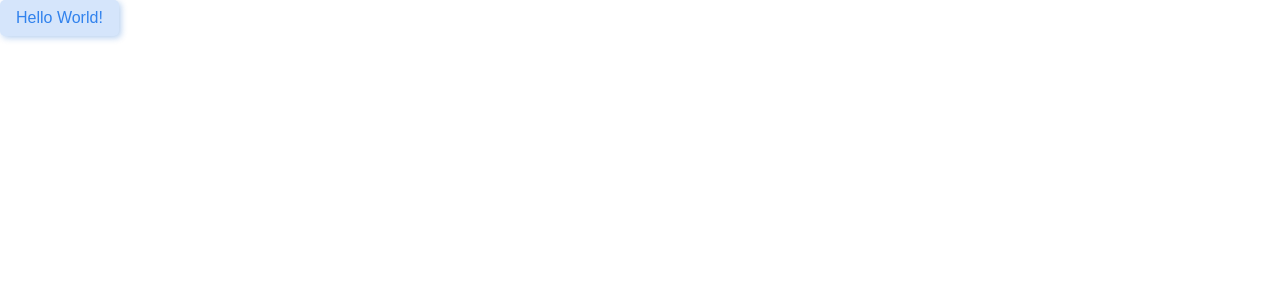
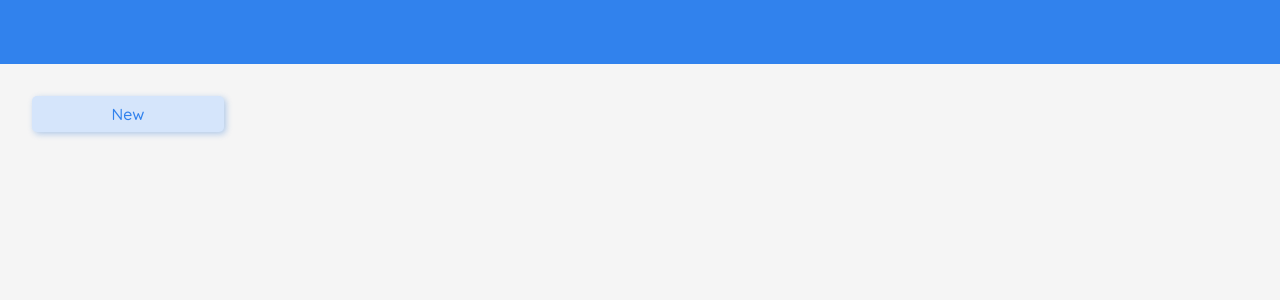
Before and after one commit to freecloudio/web, a React (Create React App) app: page / in a window 1280 px wide. Shown: the top 300 px of the page. Built offline with nearby package versions, Linux system fonts and the light colour scheme.

Commit message:
Start working on basic files app

```diff
--- a/src/App.css
+++ b/src/App.css
@@ -1,6 +1,7 @@
 .App {
 	width: 100vw;
-	height: 100vw;
+	height: 100vh;
 	overflow: hidden;
 	box-sizing: border-box;
+	background: var(--color-light-bg);
 }
--- a/src/App.tsx
+++ b/src/App.tsx
@@ -2,12 +2,14 @@ import React from 'react';
 import './index.css';
 import './App.css';
 
-import Button from './components/Button';
+import Files from './apps/files/Files';
+import Headerbar from './components/Headerbar';
 
 function App() {
   return (
     <div className="App">
-			<Button primary>Hello World!</Button>
+			<Headerbar />
+			<Files />
 		</div>
   );
 }
--- /dev/null
+++ b/src/apps/files/Files.tsx
@@ -0,0 +1,23 @@
+import React from 'react';
+import styled from 'styled-components';
+
+import FlexBox from '../../components/FlexBox';
+import FilesSidebar from './FilesSidebar';
+
+const Container = styled(FlexBox)`
+	padding-top: 2rem;
+	width: 100%;
+	height: 100%;
+`;
+
+
+function Files() {
+	return (
+		<Container>
+			<FilesSidebar />
+			<main></main>
+		</Container>
+	)
+}
+
+export default Files;
--- /dev/null
+++ b/src/apps/files/FilesSidebar.tsx
@@ -0,0 +1,24 @@
+import React from 'react';
+import styled from 'styled-components';
+import Button from '../../components/Button';
+import FlexBox from '../../components/FlexBox';
+
+const UploadButton = styled(Button)`
+	margin-left: 32px;
+	margin-bottom: 32px;
+`;
+
+const StyledAside = styled.aside`
+	height: 100%;
+	width: 14rem;
+`
+
+const FilesSidebar: React.FC = () => (
+	<StyledAside>
+		<FlexBox dir="column">
+			<UploadButton primary>New</UploadButton>
+		</FlexBox>
+	</StyledAside>
+);
+
+export default FilesSidebar;
--- a/src/components/Button.css
+++ /dev/null
@@ -1,19 +0,0 @@
-:root {
-	--button-default-bg-color: rgb(255, 255, 255);
-	--button-default-text-color: var(--main-text-color);
-	--button-default-shadow-base: 0px 3px 15px rgba(0, 0, 0, 0.15);
-}
-
-
-button {
-	display: inline-block;
-	background-color: var(--button-default-bg-color);
-	color: var(--button-default-text-color);
-	padding: 0.75em 1.25em;
-	box-shadow: var(--button-default-shadow-base);
-	border: none;
-	text-transform: uppercase;
-	font-size: var(--main-font-size-base);
-	cursor: pointer;
-	border-radius: 10px;
-}
--- a/src/components/Button.tsx
+++ b/src/components/Button.tsx
@@ -16,6 +16,9 @@ const Button = styled.button<Colorizable & Sizable>`
 	line-height: ${props => sizes(props, '1.5em', '2.25em', '3em')};
 	box-shadow: 2px 2px 6px ${props => getShadowColor(props, '--color-dark-text-shadow')};
 	font-size: ${props => sizes(props, '.75em', '1em', '1.25em')};
+	box-sizing: border-box;
+	font-family: inherit;
+	font-weight: inherit;
 `;
 
 export default Button;
--- /dev/null
+++ b/src/components/FlexBox.tsx
@@ -0,0 +1,21 @@
+import styled from 'styled-components';
+
+interface Props {
+	dir?: 'row'|'column'|'row-reverse'|'column-reverse';
+	items?: 'flex-start'|'flex-end'|'center'|'stretch'|'baseline';
+	justify?: 'flex-start' | 'flex-end' | 'center' | 'space-between' | 'space-around' | 'space-evenly';
+	content?: 'flex-start' | 'flex-end' | 'center' | 'space-between' | 'space-around' | 'space-evenly' | 'stretch' | 'baseline';
+	wrap?: 'nowrap' | 'wrap' | 'wrap-reverse';
+}
+
+const FlexBox = styled.div<Props>`
+	display: flex;
+	flex-direction: ${props => props.dir || 'row'};
+	align-items: ${props => props.items || 'stretch'};
+	justify-content: ${props => props.justify || 'flex-start'};
+	align-content: ${props => props.content || 'stretch'};
+	flex-wrap: ${props => props.wrap || 'nowrap'};
+	box-sizing: border-box;
+`;
+
+export default FlexBox;
--- /dev/null
+++ b/src/components/Headerbar.tsx
@@ -0,0 +1,13 @@
+import styled from 'styled-components';
+
+const Headerbar = styled.header`
+	background: var(--color-primary);
+	color: white;
+	width: 100vw;
+	height: 4rem;
+	line-height: 4rem;
+	box-sizing: border-box;
+	padding: 0 2rem;
+`
+
+export default Headerbar;
--- a/src/index.css
+++ b/src/index.css
@@ -1,9 +1,13 @@
+@font-face {
+	font-family: 'quicksand';
+	font-weight: normal;
+	src: url(/fonts/quicksand-medium.ttf);
+}
+
 body {
   margin: 0;
-  font-family: -apple-system, BlinkMacSystemFont, 'Segoe UI', 'Roboto', 'Oxygen',
-    'Ubuntu', 'Cantarell', 'Fira Sans', 'Droid Sans', 'Helvetica Neue',
-    sans-serif;
-  -webkit-font-smoothing: antialiased;
+  font-family: 'quicksand';
+	-webkit-font-smoothing: antialiased;
   -moz-osx-font-smoothing: grayscale;
 	font-size: var(--main-font-size-base);
 }
```
Also changed, not shown: public/fonts/quicksand-medium.ttf (added).
